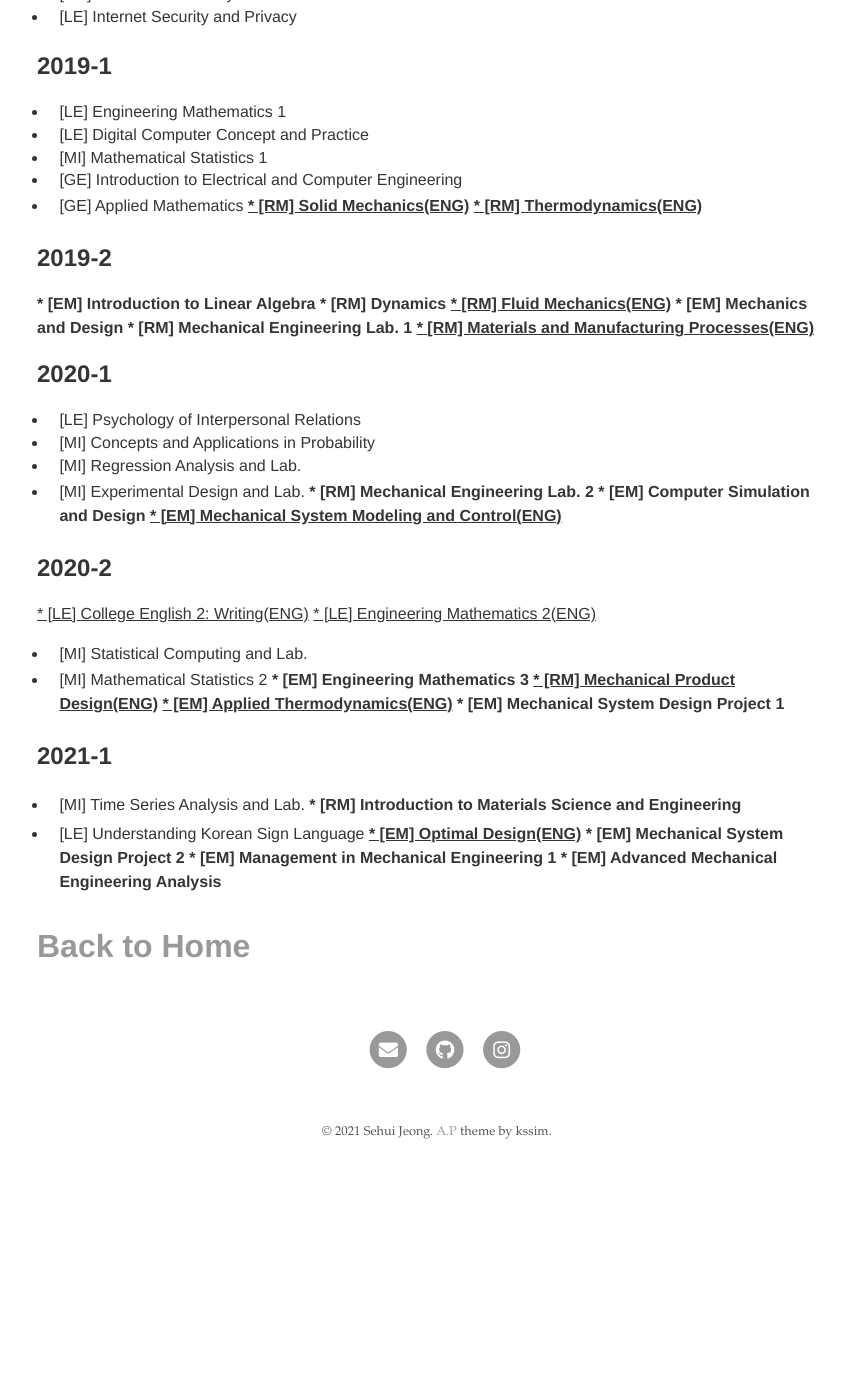
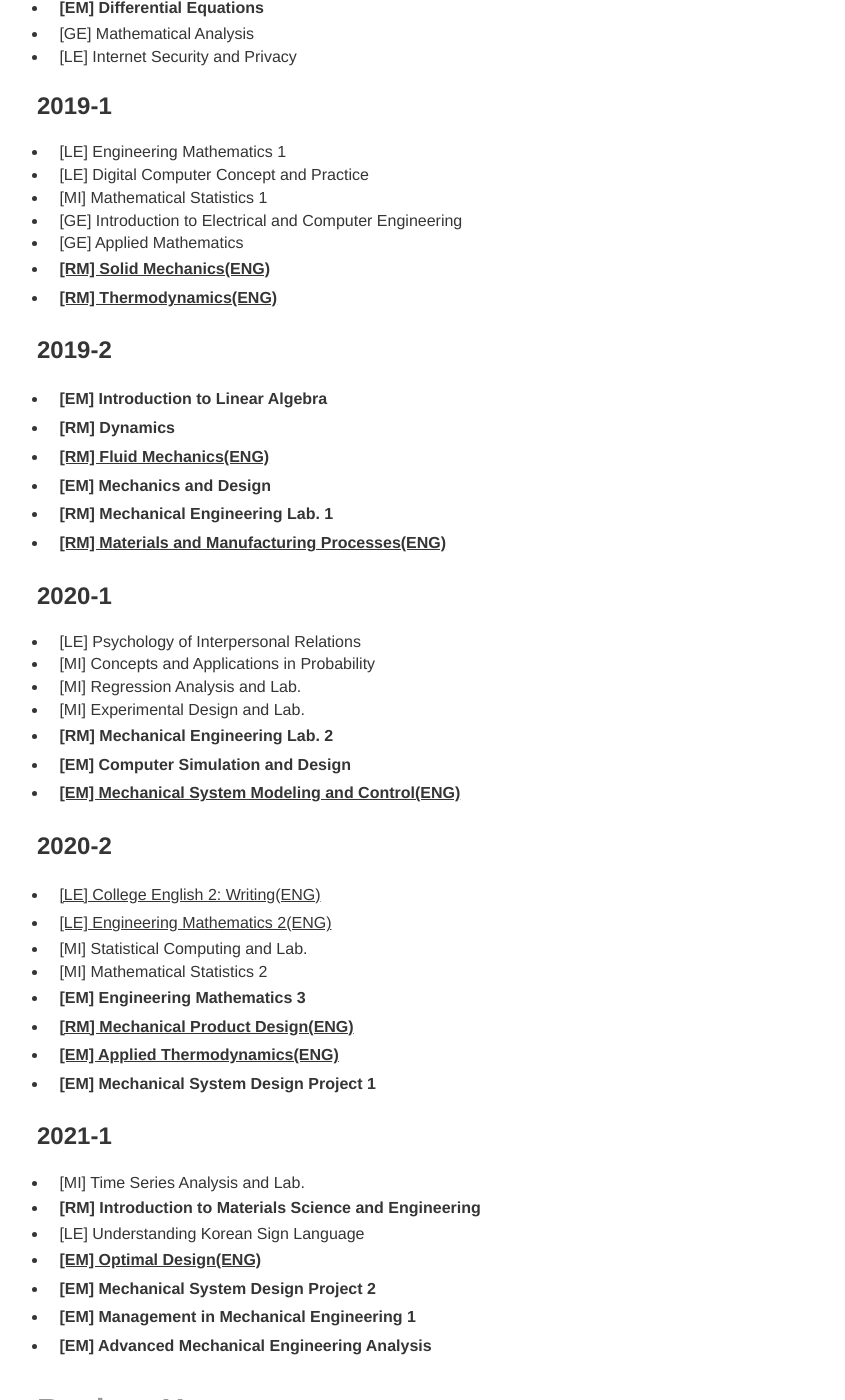
Before and after one commit to tpgml2612/CV, a Jekyll site: the page built from courselist/index.md, in a window 1280 px wide and 1400 px high, scrolled down 1180 px. Shown: the whole window, without its empty margins (203-1048 px from the left). Built offline with Jekyll 4.4.1, drawn with Linux system fonts in a browser that asks for light colours; before the commit the page ends 2355 px from its top, so only the background shows below that; some of the changed text lies outside the part shown.

Commit message:
Update index.md

```diff
--- a/courselist/index.md
+++ b/courselist/index.md
@@ -22,7 +22,7 @@
 <u>ENG : indicates that the course was conducted in English.</u>
 
 ## 2018-1
-<u>* [LE] College English 1(ENG)</u>
+* <u>[LE] College English 1(ENG)</u>
 * [LE] Honor Calculus and Practice 1
 * [LE] Statistics
 * [LE] Honor Physics 1
@@ -39,8 +39,8 @@
 ## 2018-2
 * [LE] College Writing: Process & Structure
 * [LE] Calculus 2
-<u><strong>* [EM] Creative Engineering Design(ENG)</strong></u>
-<strong>* [EM] Differential Equations</strong>
+* <u><strong>[EM] Creative Engineering Design(ENG)</strong></u>
+* <strong>[EM] Differential Equations</strong>
 * [GE] Mathematical Analysis
 * [LE] Internet Security and Privacy
 
@@ -50,44 +50,44 @@
 * [MI] Mathematical Statistics 1
 * [GE] Introduction to Electrical and Computer Engineering
 * [GE] Applied Mathematics
-<u><strong>* [RM] Solid Mechanics(ENG)</strong></u>
-<u><strong>* [RM] Thermodynamics(ENG)</strong></u>
+* <u><strong>[RM] Solid Mechanics(ENG)</strong></u>
+* <u><strong>[RM] Thermodynamics(ENG)</strong></u>
 
 
 ## 2019-2
-<strong>* [EM] Introduction to Linear Algebra</strong>
-<strong>* [RM] Dynamics</strong>
-<u><strong>* [RM] Fluid Mechanics(ENG)</strong></u>
-<strong>* [EM] Mechanics and Design</strong>
-<strong>* [RM] Mechanical Engineering Lab. 1</strong>
-<u><strong>* [RM] Materials and Manufacturing Processes(ENG)</strong></u>
+* <strong>[EM] Introduction to Linear Algebra</strong>
+* <strong>[RM] Dynamics</strong>
+* <u><strong>[RM] Fluid Mechanics(ENG)</strong></u>
+* <strong>[EM] Mechanics and Design</strong>
+* <strong>[RM] Mechanical Engineering Lab. 1</strong>
+* <u><strong>[RM] Materials and Manufacturing Processes(ENG)</strong></u>
 
 ## 2020-1
 * [LE] Psychology of Interpersonal Relations
 * [MI] Concepts and Applications in Probability
 * [MI] Regression Analysis and Lab.
 * [MI] Experimental Design and Lab.
-<strong>* [RM] Mechanical Engineering Lab. 2</strong>
-<strong>* [EM] Computer Simulation and Design</strong>
-<u><strong>* [EM] Mechanical System Modeling and Control(ENG)</strong></u>
+* <strong>[RM] Mechanical Engineering Lab. 2</strong>
+* <strong>[EM] Computer Simulation and Design</strong>
+* <u><strong>[EM] Mechanical System Modeling and Control(ENG)</strong></u>
 
 ## 2020-2
-<u>* [LE] College English 2: Writing(ENG)</u>
-<u>* [LE] Engineering Mathematics 2(ENG)</u>
+* <u>[LE] College English 2: Writing(ENG)</u>
+* <u>[LE] Engineering Mathematics 2(ENG)</u>
 * [MI] Statistical Computing and Lab.
 * [MI] Mathematical Statistics 2
-<strong>* [EM] Engineering Mathematics 3</strong>
-<u><strong>* [RM] Mechanical Product Design(ENG)</strong></u>
-<u><strong>* [EM] Applied Thermodynamics(ENG)</strong></u>
-<strong>* [EM] Mechanical System Design Project 1</strong>
+* <strong>[EM] Engineering Mathematics 3</strong>
+* <u><strong>[RM] Mechanical Product Design(ENG)</strong></u>
+* <u><strong>[EM] Applied Thermodynamics(ENG)</strong></u>
+* <strong>[EM] Mechanical System Design Project 1</strong>
 
 ## 2021-1
 * [MI] Time Series Analysis and Lab.
-<strong>* [RM] Introduction to Materials Science and Engineering</strong>
+* <strong>[RM] Introduction to Materials Science and Engineering</strong>
 * [LE] Understanding Korean Sign Language
-<u><strong>* [EM] Optimal Design(ENG)</strong></u>
-<strong>* [EM] Mechanical System Design Project 2</strong>
-<strong>* [EM] Management in Mechanical Engineering 1</strong>
-<strong>* [EM] Advanced Mechanical Engineering Analysis</strong>
+* <u><strong>[EM] Optimal Design(ENG)</strong></u>
+* <strong>[EM] Mechanical System Design Project 2</strong>
+* <strong>[EM] Management in Mechanical Engineering 1</strong>
+* <strong>[EM] Advanced Mechanical Engineering Analysis</strong>
 
 # <a href="https://tpgml2612.github.io/CV/">Back to Home</a>
```
